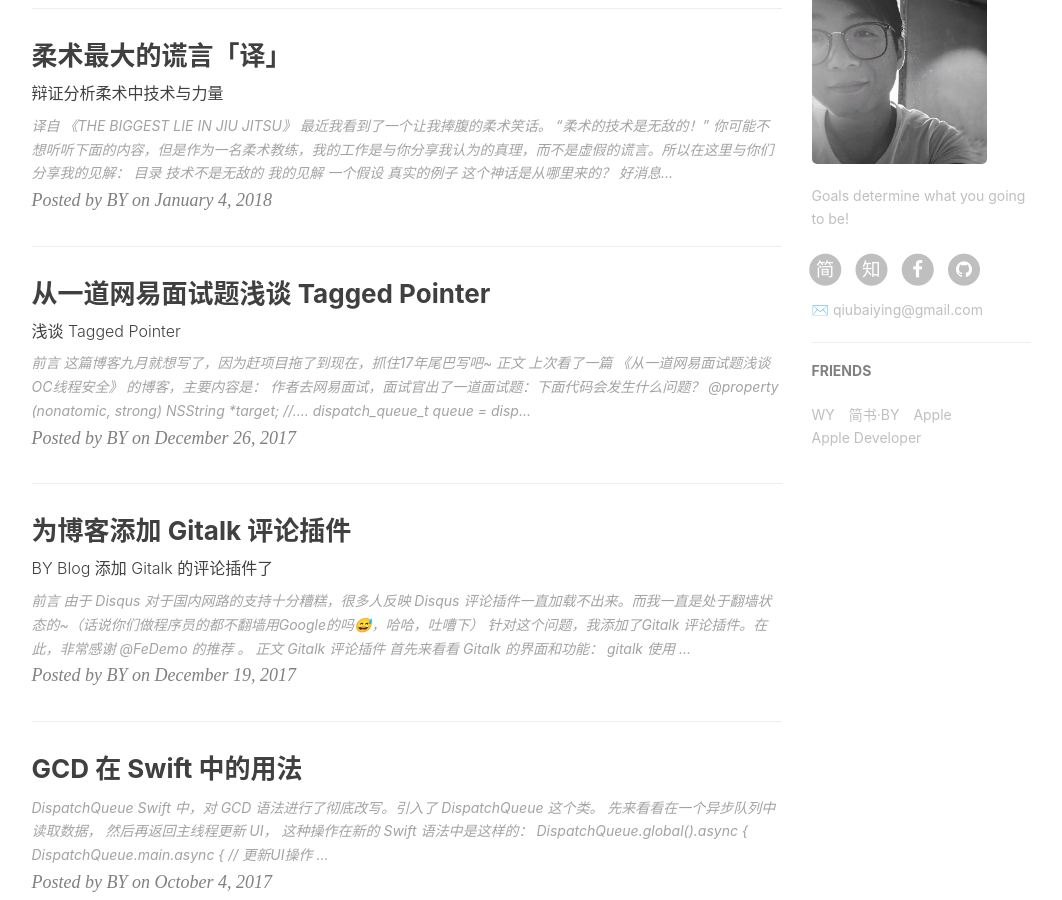
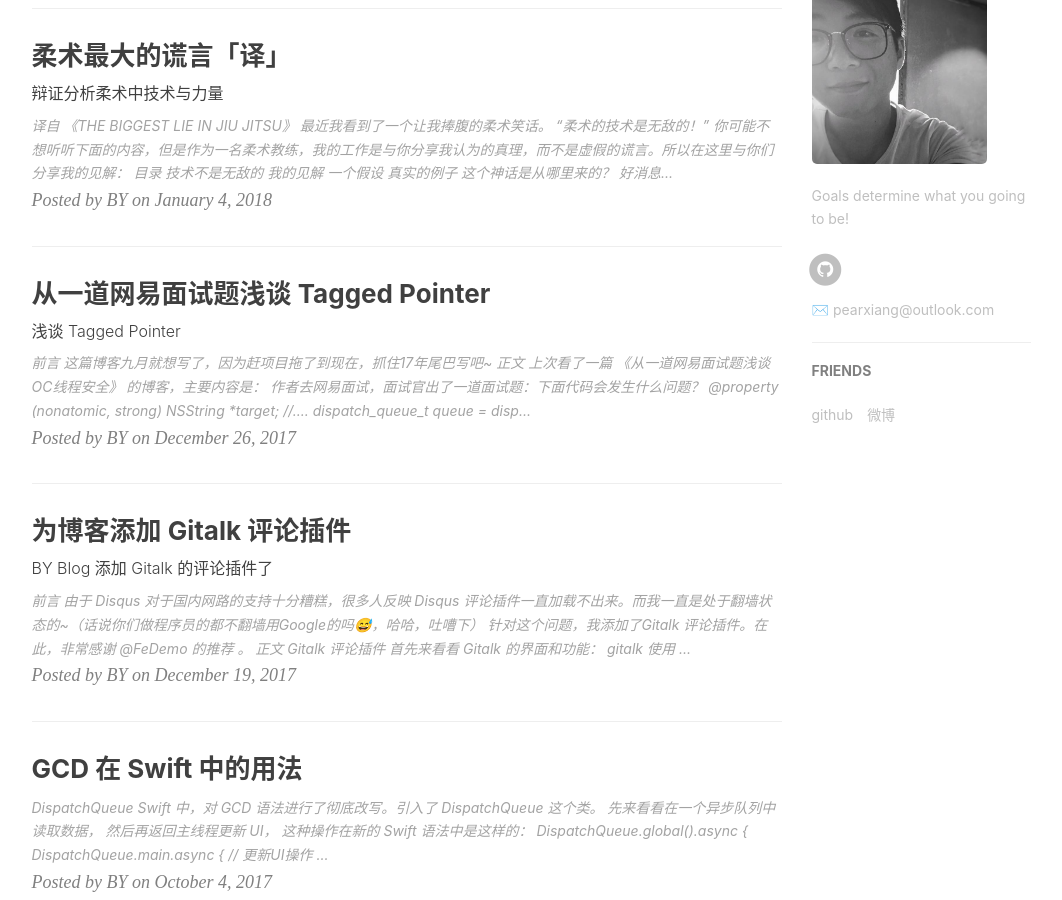
Before and after one commit to pearxiang/pearxiang.github.io, a Jekyll site: the page built from index.html, in a window 1280 px wide and 900 px high, scrolled down 880 px. Shown: the whole window, without its empty margins (136-1198 px from the left). Built offline with Jekyll 4.4.1, drawn with Linux system fonts in a browser that asks for light colours; nearby versions of some CDN libraries; the list of posts is cut into pages by our own code; comment, search, counter and statistics services are not loaded; some of the changed text lies outside the part shown.

Commit message:
Update _config.yml
更新博客配置

```diff
--- a/_config.yml
+++ b/_config.yml
@@ -1,13 +1,13 @@
 # Site settings
-title: BY Blog
-SEOTitle: 柏荧的博客 | BY Blog
+title: 悟空的代码-博客
+SEOTitle: 悟空的代码-博客
 header-img: img/post-bg-desk.jpg
-email: qiubaiying@gmail.com
+email: pearxiang@outlook.com
 description: "Every failure is leading towards success."
-keyword: "BY, BY Blog, 柏荧的博客, qiubaiying, 邱柏荧, iOS, Apple, iPhone"
-url: "http://qiubaiying.github.io"          # your host, for absolute URL
+keyword: "BY, BY Blog, 悟空的博客, pearxiang, pearxiang@outlook.com"
+url: "http://pearxiang.github.io"          # your host, for absolute URL
 baseurl: ""      # for example, '/blog' if your blog hosted on 'host/blog'
-github_repo: "https://github.com/qiubaiying/qiubaiying.github.io.git" # you code repository
+github_repo: "https://github.com/pearxiang/pearxiang.github.io.git" # you code repository
 
 # Sidebar settings
 sidebar: true                           # whether or not using Sidebar.
@@ -18,11 +18,11 @@ sidebar-avatar: /img/about-BY-gentle.jpg      # use absolute URL, seeing it's us
 
 # SNS settings
 RSS: false
-# weibo_username:     qiubaiying
-zhihu_username:     qiubaiying
-github_username:    qiubaiying
-facebook_username:  baiying.qiu.7
-jianshu_username:   e71990ada2fd
+# weibo_username:     pearxiang
+#zhihu_username:     pearxiang
+github_username:    pearxiang
+#facebook_username:  baiying.qiu.7
+#jianshu_username:   e71990ada2fd
 #twitter_username:   qiubaiying
 
 
@@ -64,9 +64,9 @@ gitalk:
   enable: true    #是否开启Gitalk评论
   clientID: f2c84e7629bb1446c1a4                            #生成的clientID
   clientSecret: ca6d6139d1e1b8c43f8b2e19492ddcac8b322d0d    #生成的clientSecret
-  repo: qiubaiying.github.io    #仓库名称
-  owner: qiubaiying    #github用户名
-  admin: qiubaiying
+  repo: pearxiang.github.io    #仓库名称
+  owner: pearxiang    #github用户名
+  admin: pearxiang
   distractionFreeMode: true #是否启用类似FB的阴影遮罩
 
 
@@ -78,7 +78,7 @@ ba_track_id: b50bf2b12b5338a1845e33832976fd68
 
 # Google Analytics
 ga_track_id: 'UA-90855596-1'            # Format: UA-xxxxxx-xx
-ga_domain: qiubaiying.top               # 默认的是 auto, 这里我是自定义了的域名，你如果没有自己的域名，需要改成auto
+#ga_domain: auto              # 默认的是 auto, 这里我是自定义了的域名，你如果没有自己的域名，需要改成auto
 
 
 
@@ -99,16 +99,18 @@ service-worker: true
 # Friends
 friends: [
     {
-        title: "WY",
-        href: "http://zhengwuyang.com"
-    },{
-        title: "简书·BY",
+        title: "github",
+        href: "https://github.com/pearxiang"
+    },
+    {
+        title: "微博",
         href: "http://www.jianshu.com/u/e71990ada2fd"
-    },{
-        title: "Apple",
-        href: "https://apple.com"
-    },{
-        title: "Apple Developer",
-        href: "https://developer.apple.com/"
     }
+    #,{
+    #    title: "Apple",
+    #    href: "https://apple.com"
+    #},{
+    #    title: "Apple Developer",
+    #    href: "https://developer.apple.com/"
+    #}
 ]
```
